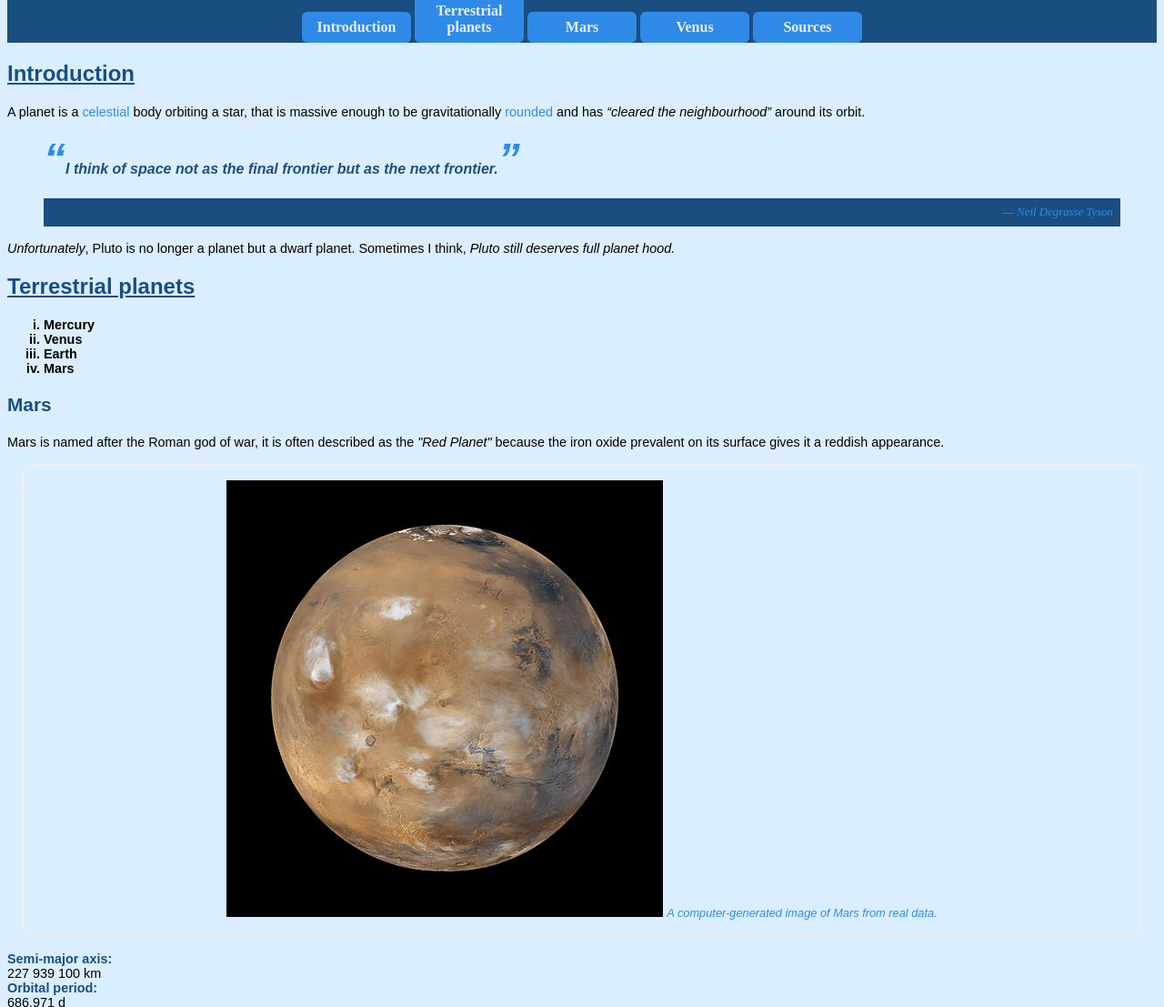
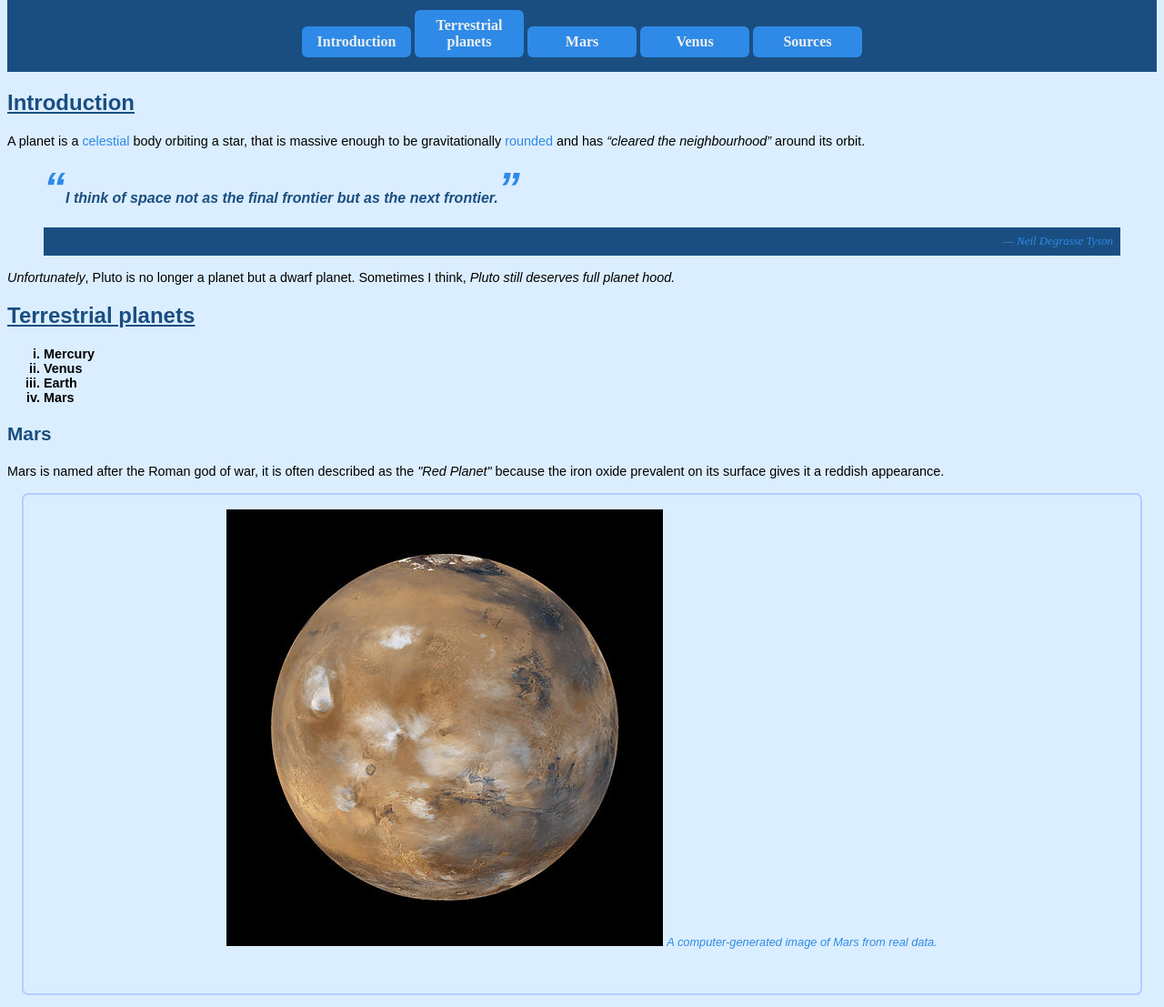
Before and after one commit to sashatran95/dsn1674-assignment-4, a plain HTML site: page index.html in a window 1280 px wide. Shown: the part 140-1247 px from the top of the page at 91% size. Drawn offline with Linux system fonts and the light colour scheme; a web font is replaced by a local one.

Commit message:
Colour fixes

```diff
--- a/css/main.css
+++ b/css/main.css
@@ -48,6 +48,7 @@ blockquote {
 nav{
 	background-color: #1A4E81;
 	text-align: center;
+	padding: 1rem 2rem;
 
 }
 
@@ -123,11 +124,12 @@ li {
 
 figure {
 	text-align: center;
-	border: 2px solid #eee;
+	border: 2px solid #B2CCFF;
 	border-style: solid;
-	border-radius: 10px;
 	padding: 1em;
 	margin: 1em;
+    padding-bottom: 3rem;
+    border-radius:7px;
 
 }
 
```
